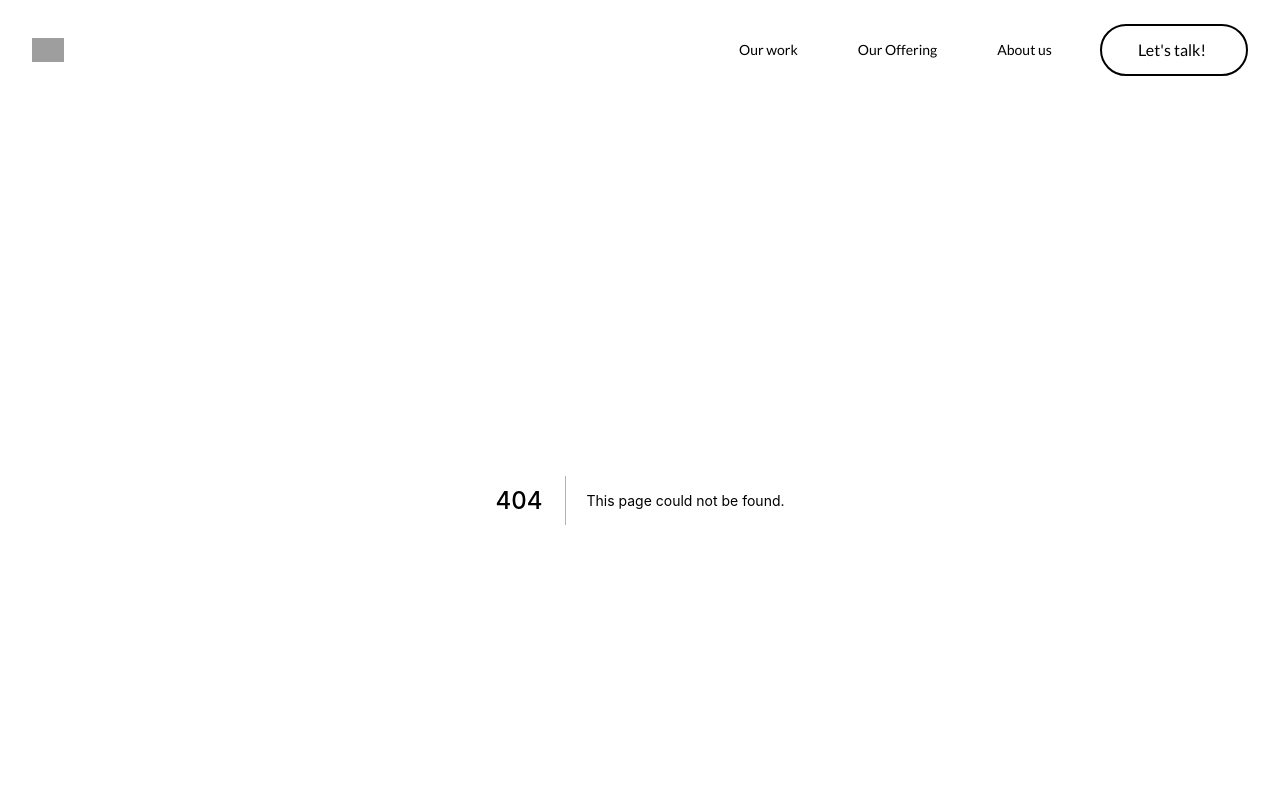
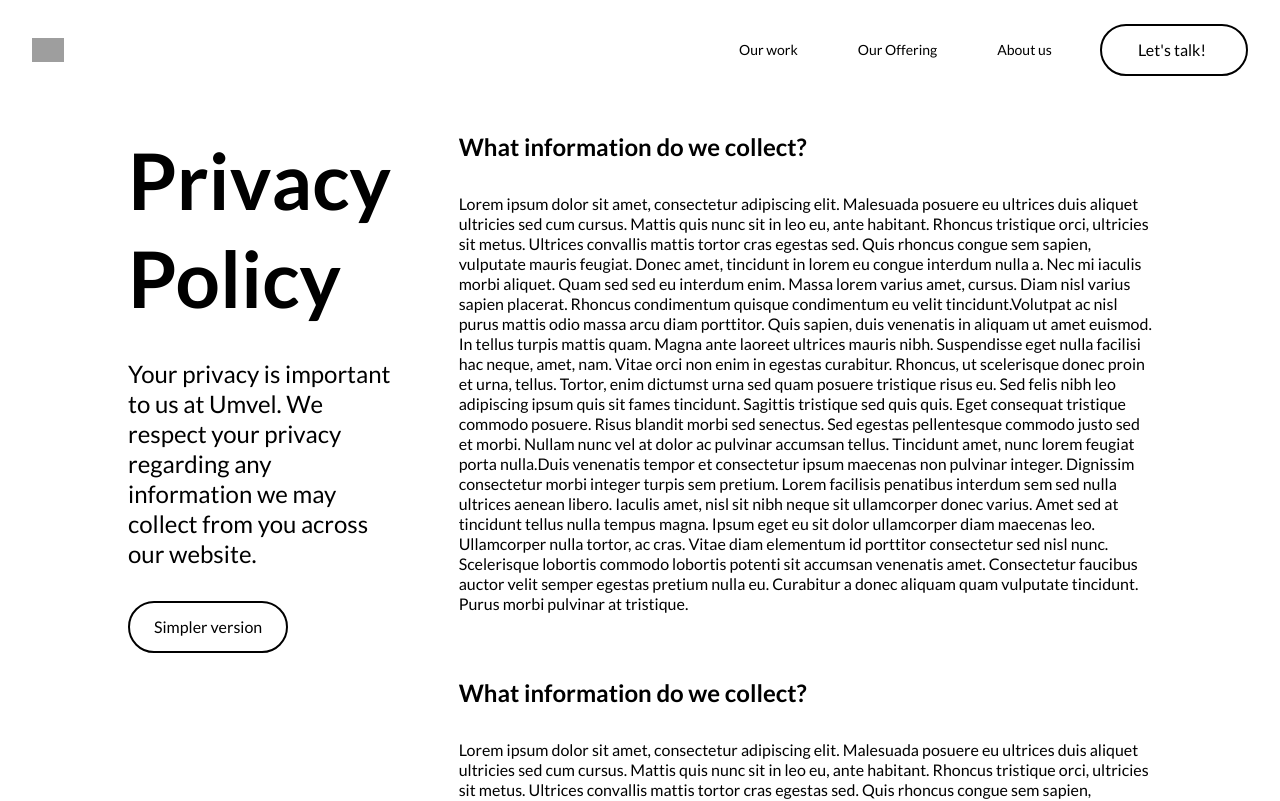
Before and after one commit to KvinZav/umvel-remote, a Next.js app: page /privacy-policy in a window 1280 px wide. Before the commit this address had no page. Shown: the top 801 px of the page. Built offline with nearby package versions, Linux system fonts and the light colour scheme; grey boxes are pictures that could not be loaded.

Commit message:
feat: add page privacy policy

```diff
--- /dev/null
+++ b/pages/privacy-policy.tsx
@@ -0,0 +1,36 @@
+import { environment } from "@environments/index";
+import useSWR from "swr";
+import { get } from "@fetcher/get";
+import { BlockNameEnum } from "@enums/BlockName";
+import useScrollOffset from "@hooks/useScrollOffset";
+import { useEffect } from "react";
+import { FooterMenu } from "@modules/footer";
+import { PrivacyPolicy } from '@elements/PrivacyPolicy/PrivacyPolicy';
+
+export default function OurWork() {
+  const isBrowser = typeof window !== "undefined";
+  const { handleScroll } = useScrollOffset();
+
+  const onScroll = () => handleScroll(isBrowser ? window.pageYOffset : 0);
+
+  useEffect(() => {
+    isBrowser && window.addEventListener("scroll", onScroll);
+
+    return () => isBrowser && window.removeEventListener("scroll", onScroll);
+  }, []);
+
+  const { data } = useSWR(environment.OUR_WORK_URL, get, {
+    revalidateOnFocus: false,
+  });
+
+  return (
+    data && (
+      <>
+        <PrivacyPolicy theme="light" />
+        <FooterMenu
+          data={data.data.attributes.body.find((item) => item.__component === BlockNameEnum.menu)}
+        />
+      </>
+    )
+  );
+}
--- /dev/null
+++ b/src/components/elements/PrivacyPolicy/PrivacyPolicy.tsx
@@ -0,0 +1,43 @@
+import BasicButton from "@elements/button";
+import React from "react";
+import response from "@mock/privacy-policy.json";
+import {
+  PrivacyPolicyData,
+  PrivacyPolicyItems,
+} from "@interfaces/privacy-policy/privacy-policy.interface";
+
+export const PrivacyPolicy = ({ theme = "dark" }: { theme?: "dark" | "light" }) => {
+  const data: PrivacyPolicyData = response.data;
+  if (!data) return null;
+
+  const darkTheme = theme === "dark";
+
+  return (
+    <div className={`grid lg:grid-cols-3 ${darkTheme ? "bg-primary-black" : ""}`}>
+      <div className="lg:col-start-1 lg:p-8 lg:pl-32 md:px-32 md:py-8 p-4">
+        <div className={`flex flex-col ${darkTheme ? " text-primary-white" : ""}`}>
+          <h1
+            className={`text-[28px] md:text-[48px] lg:text-[78px] leading-tight font-bold pb-6 xl:pb-8`}
+          >
+            {data.title}
+          </h1>
+          <p className="text-[16px] md:text-[20px] lg:text-[24px] leading-tight pb-6 xl:pb-8">
+            {data.info}
+          </p>
+          <BasicButton theme={theme}>{"Simpler version"}</BasicButton>
+        </div>
+      </div>
+      <div className="lg:col-start-2 lg:col-end-4 lg:p-8 lg:pr-32 md:px-32 md:py-8 p-16">
+        {data.items.map((item: PrivacyPolicyItems, index: number) => {
+          return (
+            <div key={"indicator-" + index} className={`${index > 0 ? "mt-8" : ""}`}>
+              <p className="text-[24px] leading-tight font-bold pb-6 xl:pb-8">{item.title}</p>
+
+              <p className="text-[16px] leading-tight pb-6 xl:pb-8">{item.subtitle}</p>
+            </div>
+          );
+        })}
+      </div>
+    </div>
+  );
+};
```
